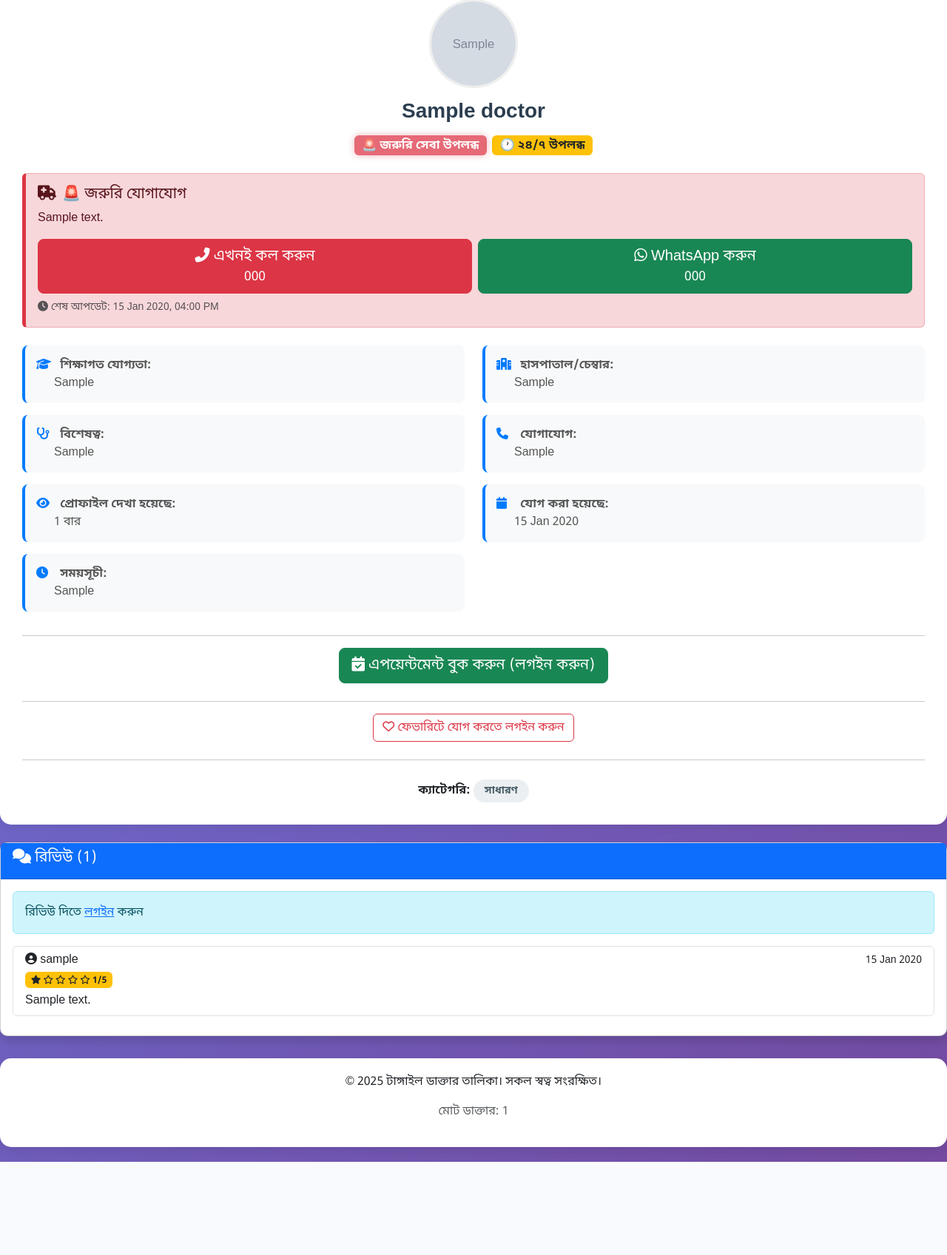
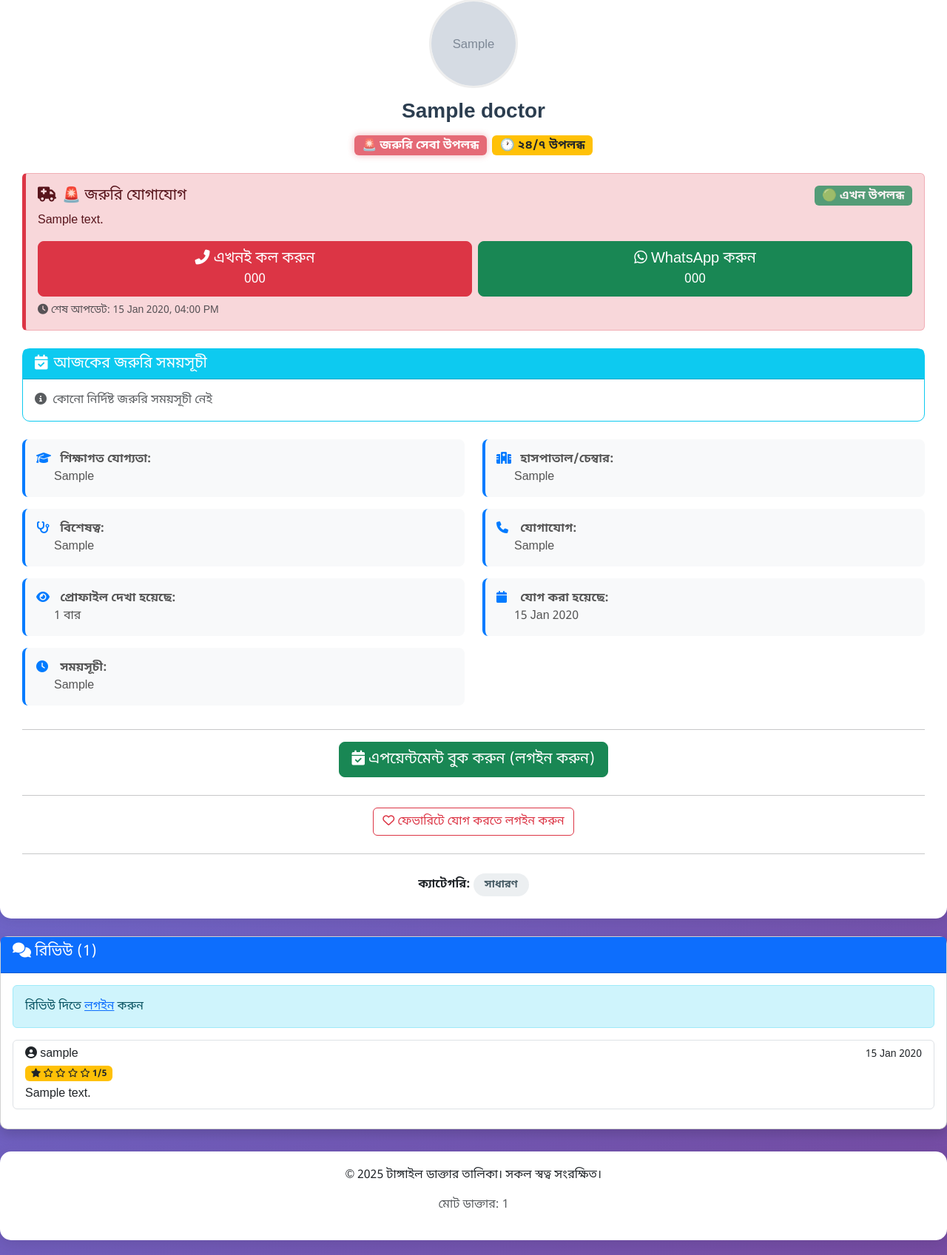
Before and after one commit to arafatkhan/Tangail-doctors-python, a Django app: template doctors/templates/doctors/detail.html in a window 1280 px wide. Shown: the part 572-2269 px from the top of the page at 74% size. Before the commit the page ends 2143 px from the top, so only its background shows below. Run offline with Django 4.2, Linux system fonts and the light colour scheme; the template is opened without the code that fills it: values that come from a table or form of the project are taken from there, others are empty; tables that the repository leaves empty hold one stand-in row (values such as "Sample post"); grey boxes marked "Sample" are stand-in pictures.

Commit message:
feat: Add real-time availability status to all views
- Display 'এখন উপলব্ধ' badge in card view (index.html)
- Show availability status in emergency section (detail.html)
- Add today's emergency schedule table in detail page
- Include availability badge in emergency page (emergency.html)
- Green indicator for available doctors, gray for unavailable with next time
- Uses is_available_now() and get_next_available_time() methods

```diff
--- a/doctors/templates/doctors/detail.html
+++ b/doctors/templates/doctors/detail.html
@@ -43,9 +43,21 @@
             <!-- Emergency Contact Section -->
             {% if doctor.is_emergency_available or doctor.is_24_7_available %}
             <div class="alert alert-danger mb-4" style="border-left:5px solid #dc3545;">
-                <h5 class="alert-heading">
-                    <i class="fas fa-ambulance me-2"></i>🚨 জরুরি যোগাযোগ
-                </h5>
+                <div class="d-flex justify-content-between align-items-center mb-2">
+                    <h5 class="alert-heading mb-0">
+                        <i class="fas fa-ambulance me-2"></i>🚨 জরুরি যোগাযোগ
+                    </h5>
+                    <!-- Real-time Availability Status (Phase 2) -->
+                    {% if doctor.is_available_now %}
+                        <span class="badge bg-success fs-6" style="animation: pulse 2s infinite;">
+                            🟢 এখন উপলব্ধ
+                        </span>
+                    {% else %}
+                        <span class="badge bg-secondary fs-6">
+                            🔴 {{ doctor.get_next_available_time }}
+                        </span>
+                    {% endif %}
+                </div>
                 {% if doctor.emergency_note %}
                 <p class="mb-3">{{ doctor.emergency_note }}</p>
                 {% endif %}
@@ -78,6 +90,57 @@
                     <i class="fas fa-clock me-1"></i>শেষ আপডেট: {{ doctor.last_emergency_update|date:"d M Y, h:i A" }}
                 </div>
                 {% endif %}
+            </div>
+            {% endif %}
+
+            <!-- Today's Emergency Schedule -->
+            {% if doctor.is_emergency_available %}
+            <div class="card border-info mb-4">
+                <div class="card-header bg-info text-white">
+                    <h5 class="mb-0">
+                        <i class="fas fa-calendar-check me-2"></i>আজকের জরুরি সময়সূচী
+                    </h5>
+                </div>
+                <div class="card-body">
+                    {% if doctor.emergencyschedule_set.exists %}
+                        {% with today_schedules=doctor.emergencyschedule_set.all %}
+                        <div class="table-responsive">
+                            <table class="table table-sm table-hover mb-0">
+                                <thead>
+                                    <tr>
+                                        <th width="30%">দিন</th>
+                                        <th width="35%">শুরু</th>
+                                        <th width="35%">শেষ</th>
+                                    </tr>
+                                </thead>
+                                <tbody>
+                                    {% for schedule in today_schedules %}
+                                    <tr>
+                                        <td>
+                                            {% if schedule.day_of_week == 0 %}রবিবার
+                                            {% elif schedule.day_of_week == 1 %}সোমবার
+                                            {% elif schedule.day_of_week == 2 %}মঙ্গলবার
+                                            {% elif schedule.day_of_week == 3 %}বুধবার
+                                            {% elif schedule.day_of_week == 4 %}বৃহস্পতিবার
+                                            {% elif schedule.day_of_week == 5 %}শুক্রবার
+                                            {% elif schedule.day_of_week == 6 %}শনিবার
+                                            {% endif %}
+                                        </td>
+                                        <td>{{ schedule.start_time|time:"h:i A" }}</td>
+                                        <td>{{ schedule.end_time|time:"h:i A" }}</td>
+                                    </tr>
+                                    {% endfor %}
+                                </tbody>
+                            </table>
+                        </div>
+                        {% endwith %}
+                    {% else %}
+                        <p class="text-muted mb-0">
+                            <i class="fas fa-info-circle me-1"></i>
+                            কোনো নির্দিষ্ট জরুরি সময়সূচী নেই
+                        </p>
+                    {% endif %}
+                </div>
             </div>
             {% endif %}
 
--- a/doctors/templates/doctors/emergency.html
+++ b/doctors/templates/doctors/emergency.html
@@ -74,6 +74,9 @@
                         {% endif %}
                         {% if doctor.is_24_7_available %}
                             <span class="badge bg-warning text-dark fs-6">🕐 ২৪/৭</span>
+                        {% endif %}
+                        {% if doctor.is_available_now %}
+                            <span class="badge bg-success fs-6">🟢 এখন উপলব্ধ</span>
                         {% endif %}
                     </div>
 
--- a/doctors/templates/doctors/index.html
+++ b/doctors/templates/doctors/index.html
@@ -85,6 +85,12 @@
                     {% if doctor.is_24_7_available %}
                         <span class="badge bg-warning text-dark d-block">
                             🕐 ২৪/৭ উপলব্ধ
+                        </span>
+                    {% endif %}
+                    <!-- Real-time Availability Status (Phase 2) -->
+                    {% if doctor.is_available_now %}
+                        <span class="badge bg-success mb-1 d-block" style="animation: pulse 2s infinite;">
+                            🟢 এখন উপলব্ধ
                         </span>
                     {% endif %}
                 </div>
```
